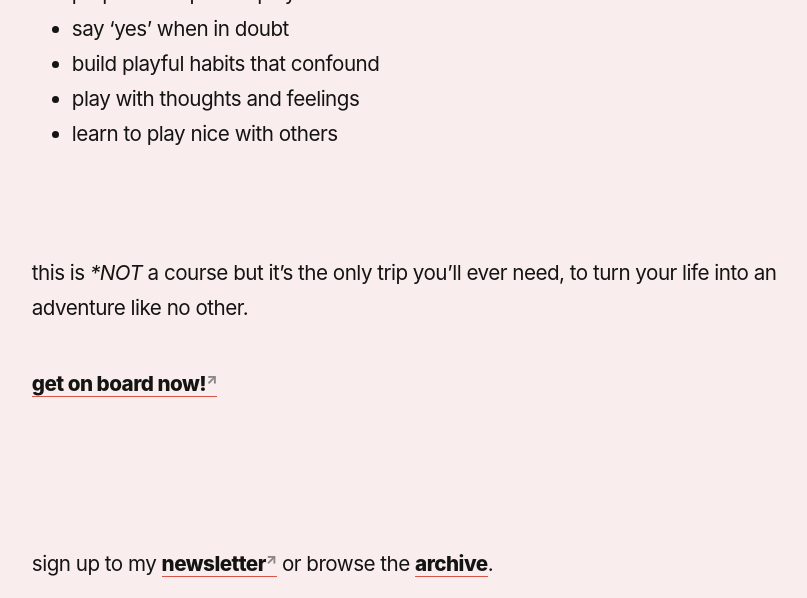
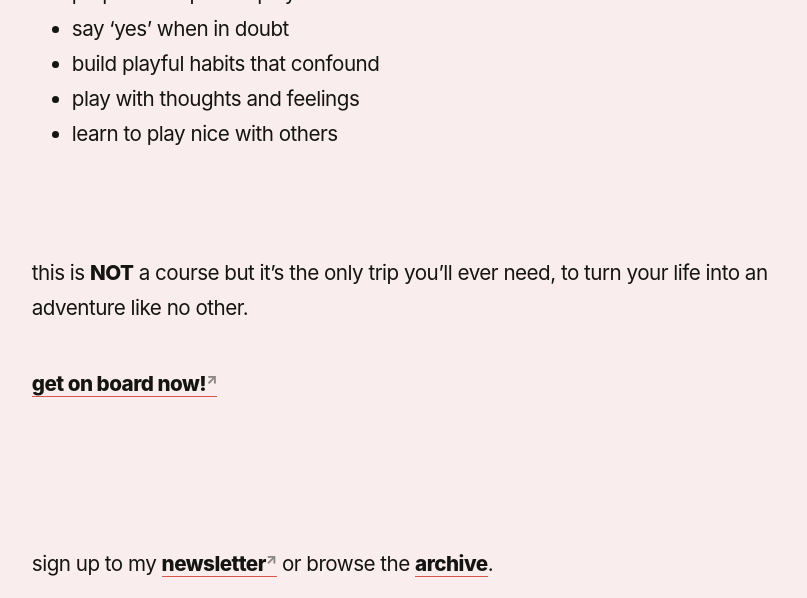
Before and after one commit to reddy2go/redgarden, a Jekyll site: the page built from _notes/playpen.md, in a window 1280 px wide and 900 px high, scrolled down 3385 px, cut to the strip 0-598 px from the top of the window. Shown: the whole strip, without its empty margins (45-852 px from the left). Built offline with Jekyll 4.4.1, drawn with Linux system fonts in a browser that asks for light colours; some web fonts are replaced; Markdown is read by kramdown in place of the engine named in the settings.

Commit message:
auto commit

```diff
--- a/_notes/playpen.md
+++ b/_notes/playpen.md
@@ -60,6 +60,6 @@ this 'p'lay'gram restores the mind, body, and spirit to the state of homeostasis
 - learn to play nice with others
 
 ---
-this is **NOT* a course but it's the only trip you'll ever need, to turn your life into an adventure like no other.
+this is **NOT** a course but it's the only trip you'll ever need, to turn your life into an adventure like no other.
 
 [get on board now!](https://reddy2go.com/playpals)
```
